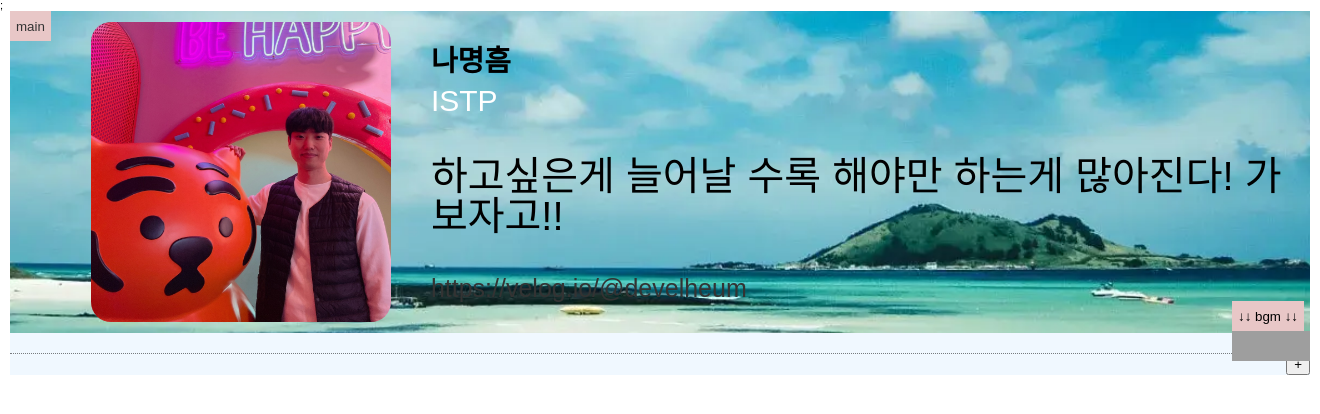
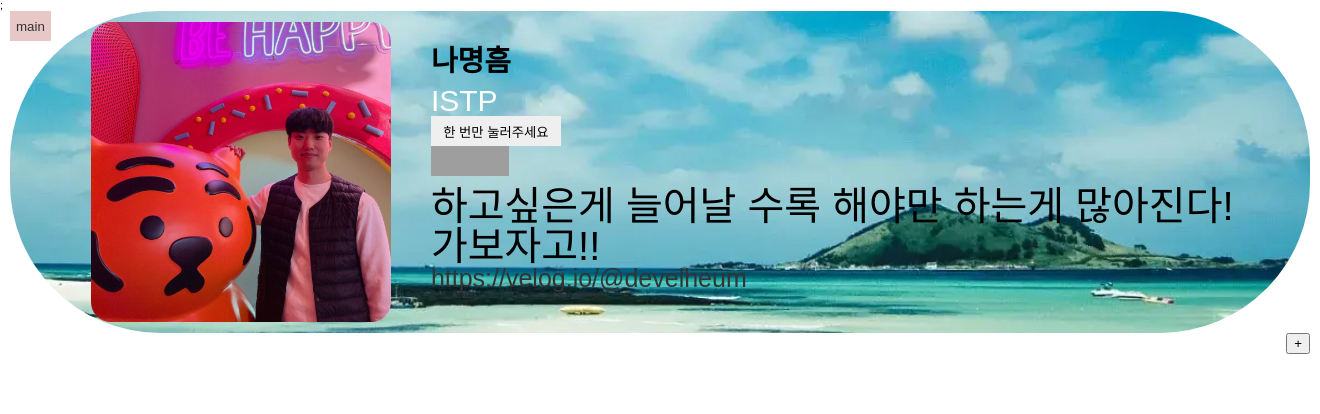
Before and after one commit to taeseokyoung/cheese_project, a Flask app: template templates/member_detail2.html in a window 1320 px wide. Shown: the top 414 px of the page. Run offline with Flask 2, Linux system fonts and the light colour scheme; the template is opened without the code that fills it, so the values that code supplies are empty; some web fonts are replaced; grey boxes are pictures that could not be loaded.

Commit message:
중간저장

```diff
--- a/static/member_detail2.css
+++ b/static/member_detail2.css
@@ -23,10 +23,10 @@ body {
   align-items: center;
   justify-content: center;
 
-  border-bottom: 20px solid aliceblue;
   background-image: url(../static/number2.webp);
   background-position: center 60%;
   background-size: cover;
+  border-radius: 150px;
 }
 
 .box01 {
@@ -61,6 +61,7 @@ h2 {
 
 .mbti {
   margin-top: 10px;
+  margin-bottom: 0px;
   color: white;
   font-size: 30px;
 }
@@ -68,11 +69,13 @@ h2 {
 .des {
   font-size: 40px;
   margin-top: 10px;
+  margin-bottom: 0px;
 }
 
 .blog_url {
   margin-bottom: 0;
   font-size: 25px;
+  color: white;
 }
 
 .planet_detail02 {
@@ -89,11 +92,11 @@ h2 {
   margin: 0 0 0 auto;
 }
 
-#mybgm {
-  background-color: #e8c7c7;
+.bgm {
   border: 0;
   margin-bottom: o;
   height: 30px;
+  width: 130px;
 }
 
 #myif {
@@ -103,8 +106,7 @@ h2 {
 .bottom {
   width: 1300px;
   margin: 0 auto;
-  border-top: 1px dotted rgba(0, 0, 0, 0.5);
-  background-color: aliceblue;
+  border-radius: 200px;
 }
 
 .card_area {
@@ -115,6 +117,7 @@ h2 {
   background-color: lightcyan;
   margin: 0px;
   padding: 0px;
+  border-radius: 200px;
 }
 
 .card_img {
@@ -128,6 +131,7 @@ h2 {
   width: 302.5px;
   height: 302.5px;
   border: 10px double #ea9e9e;
+  border-radius: 20px;
 }
 
 a {
@@ -143,3 +147,7 @@ a {
   background-color: #fff;
   border: 1px solid rgba(0, 0, 0, 0.5);
 }
+
+.planet-detail {
+  background-image: url(../static/산토리니.webp);
+}
--- a/static/member_detail2.js
+++ b/static/member_detail2.js
@@ -10,11 +10,8 @@
 
 $(document).ready(function () {
   get_card();
-
-  $(function () {
   $('#openp').on('click', function () {
     $('#popupp').fadeIn(300);
-    });
   });
   // popup_detail.html 팝업창을 띄우는 부분 (카드 상세보기 띄우기)
   $('#card_area').on('click', '.open_card', function () {
@@ -38,7 +35,7 @@ $(document).ready(function () {
   });
 
   // popup_password.html 팝업창을 띄우는 부분 (비밀번호 확인창 띄우기)
-  $('.openp').click(function () {
+  $('#openp').click(function () {
     $('#popupp_iframe').attr(
       'src',
       '/popupp?member_num=' + member_num + '&object_id=0'
@@ -72,24 +69,24 @@ function re_load() {
 
 function get_card() {
   $('#card_area').empty();
-
   fetch(`/card?num=${member_num}`)
     .then((res) => res.json())
     .then((data) => {
       let rows = data['card_list'];
-      rows.forEach((a) => {
+      rows.forEach((a, index) => {
         let card_title = a['card_title'];
         let card_text = a['card_text'];
         let card_img = a['card_img'];
         let object_id = a['_id'];
-
-        let temp_html = `<div id="${object_id}" class="card_img open_card">
+        let temp_html = `<div id="card_img${index}" class="card_img open_card" name="${object_id}">
                               <a href="#">
                                   <img style="width: 302.5px; height: 302.5px; object-fit:cover;"
-                                          src="${card_img}" alt="">
+                                      src="${card_img}" alt=""
+                                      onerror="document.getElementById('card_img${index}').style.display='none';
+                                               document.getElementById('card_txt${index}').style.display='block';">
                               </a>
                            </div>
-                              <div id="${a[object_id]}" class="card_txt open_card">
+                           <div id="card_txt${index}" class="card_txt open_card" name="${object_id}">
                                <a href="#">
                                    <h3>${card_title}</h3>
                                    <p>${card_text}</p>
--- a/templates/member_detail2.html
+++ b/templates/member_detail2.html
@@ -33,8 +33,18 @@
         <div class="box02">
           <h2 class="custom-font">나명흠</h2>
           <p class="mbti">ISTP</p>
+          <button class="bgm">한 번만 눌러주세요</button>
+                 <iframe
+                  id="myif"
+                  width="78"
+                  height="30"
+                  src="https://www.youtube.com/embed/74_yqNBhQbA?start=3"
+                  title="YouTube video player"
+                  frameborder="0"
+                  allow="accelerometer; autoplay; clipboard-write; encrypted-media; gyroscope; picture-in-picture; web-share"
+                  allowfullscreen></iframe>
           <p class="des">
-            하고싶은게 늘어날 수록 해야만 하는게 많아진다! 가보자고!!
+            하고싶은게 늘어날 수록 해야만 하는게 많아진다! <br>가보자고!!
           </p>
           <div class="blog_url">
             <a target="_blank" href="https://velog.io/@develheum"
@@ -42,17 +52,6 @@
             </a>
         </div>
         <div class="box03">
-          <button id="mybgm">↓↓ bgm ↓↓</button>
-          <iframe
-            id="myif"
-            width="78"
-            height="30"
-            src="https://www.youtube.com/embed/74_yqNBhQbA?start=3"
-            title="YouTube video player"
-            frameborder="0"
-            allow="accelerometer; autoplay; clipboard-write; encrypted-media; gyroscope; picture-in-picture; web-share"
-            allowfullscreen
-          ></iframe>
         </div>
       </div>
     </div>
@@ -241,7 +240,7 @@
           <button id="close_popupp" class="close_popup_btn close_popupp_btn">
             X
           </button>
-          <iframe src="/popupp?member_num=' + member_num + '&object_id=0" id="popupp_iframe" class="iframe"></iframe>
+          <iframe src="#" id="popupp_iframe" class="iframe"></iframe>
         </div>
       </div>
     </div>
```
Also changed, not shown: static/산토리니.webp (added). Lines whose indentation alone changed are shown as unchanged.
